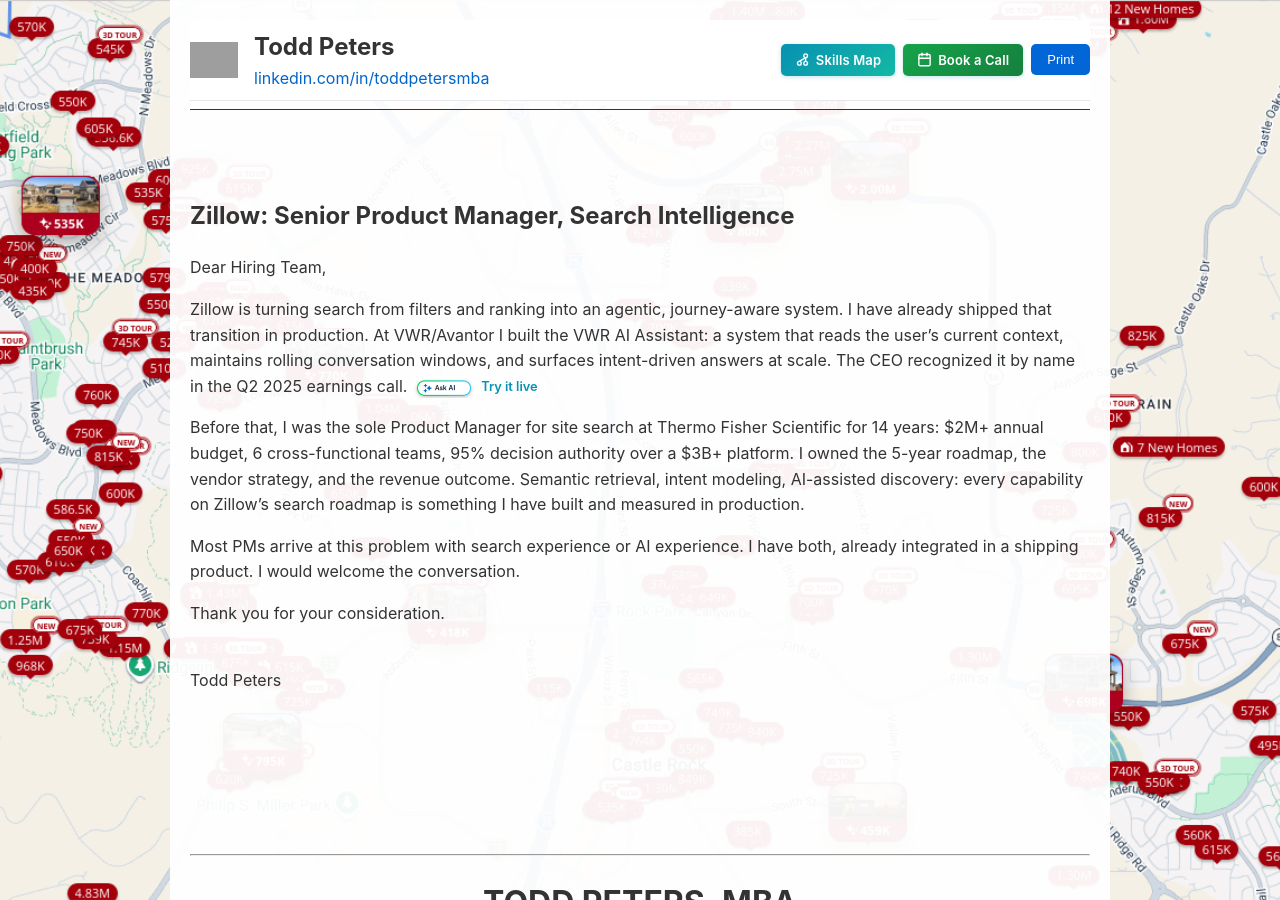
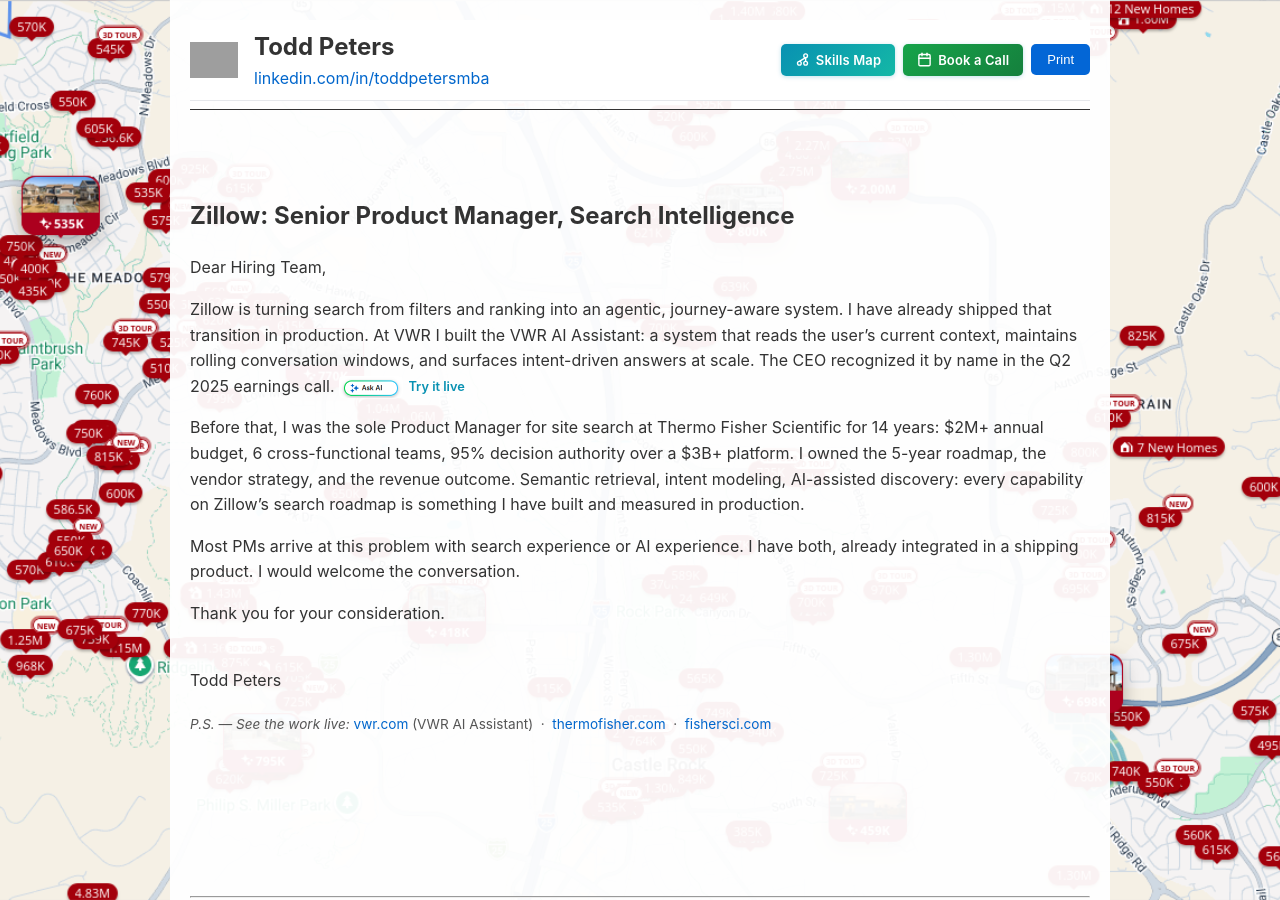
Before and after one commit to tsimech/tsimech.github.io, a Jekyll site: the page built from docs/zillow.md, in a window 1280 px wide and 900 px high. Built offline with Jekyll 4.4.1, drawn with Linux system fonts in a browser that asks for light colours; some of the changed text lies outside the part shown; grey boxes are pictures that could not be loaded.

Commit message:
Zillow: add P.S. link farm to CL + hyperlinks to company names in resume

```diff
--- a/docs/zillow.md
+++ b/docs/zillow.md
@@ -86,7 +86,7 @@ setTimeout(function() {
 
 Dear Hiring Team,
 
-Zillow is turning search from filters and ranking into an agentic, journey-aware system. I have already shipped that transition in production. At VWR/Avantor I built the VWR AI Assistant: a system that reads the user's current context, maintains rolling conversation windows, and surfaces intent-driven answers at scale. The CEO recognized it by name in the Q2 2025 earnings call. <a href="https://www.vwr.com/us/en/" target="_blank" title="Try VWR AI Assistant live on VWR.com" style="display:inline-flex;align-items:center;gap:5px;text-decoration:none;vertical-align:middle;"><img src="/vwr-ai-button.png" alt="Try it — Use AI button on VWR.com" style="height:22px;width:auto;border-radius:4px;vertical-align:middle;"> <span style="font-size:0.8em;color:#0891b2;font-weight:600;">Try it live</span></a>
+Zillow is turning search from filters and ranking into an agentic, journey-aware system. I have already shipped that transition in production. At VWR I built the VWR AI Assistant: a system that reads the user's current context, maintains rolling conversation windows, and surfaces intent-driven answers at scale. The CEO recognized it by name in the Q2 2025 earnings call. <a href="https://www.vwr.com/us/en/" target="_blank" title="Try VWR AI Assistant live on VWR.com" style="display:inline-flex;align-items:center;gap:5px;text-decoration:none;vertical-align:middle;"><img src="/vwr-ai-button.png" alt="Try it — Use AI button on VWR.com" style="height:22px;width:auto;border-radius:4px;vertical-align:middle;"> <span style="font-size:0.8em;color:#0891b2;font-weight:600;">Try it live</span></a>
 
 Before that, I was the sole Product Manager for site search at Thermo Fisher Scientific for 14 years: $2M+ annual budget, 6 cross-functional teams, 95% decision authority over a $3B+ platform. I owned the 5-year roadmap, the vendor strategy, and the revenue outcome. Semantic retrieval, intent modeling, AI-assisted discovery: every capability on Zillow's search roadmap is something I have built and measured in production.
 
@@ -96,6 +96,8 @@ Thank you for your consideration.
 <br><br>
 
 Todd Peters
+
+<p style="font-size:0.85em;color:#555;margin-top:1.5em;"><em>P.S. — See the work live:</em> <a href="https://www.vwr.com/us/en/" target="_blank">vwr.com</a> (VWR AI Assistant) &nbsp;·&nbsp; <a href="https://www.thermofisher.com/us/en/home.html" target="_blank">thermofisher.com</a> &nbsp;·&nbsp; <a href="https://www.fishersci.com/us/en/home.html" target="_blank">fishersci.com</a></p>
 
 <br><br><br><br><br>
 
@@ -148,7 +150,7 @@ Seeking to leverage search intelligence and AI product expertise to drive measur
 
 <hr>
 
-### VWR/AVANTOR / INSIGHT GLOBAL | Castle Pines, CO (Remote)
+### [VWR](https://www.vwr.com/us/en/) / INSIGHT GLOBAL | Castle Pines, CO (Remote)
 **Sr. Product Manager, Site Search and AI** | June 2024 - January 2026
 
 Product Manager of record for site search and conversational AI at a global digital commerce platform; shipped enterprise-grade conversational AI assistant and search relevance improvements to production across B2B markets in North America.
@@ -161,7 +163,7 @@ Product Manager of record for site search and conversational AI at a global digi
 
 <hr>
 
-### THERMO FISHER SCIENTIFIC | Carlsbad, CA (Remote)
+### [THERMO FISHER SCIENTIFIC](https://www.thermofisher.com/us/en/home.html) | Carlsbad, CA (Remote)
 **Sr. Product Manager, Search and Selection** | 2021 - June 2024
 
 Sole Product Manager on a $3B+ digital commerce revenue channel (thermofisher.com, fishersci.com) across 10M+ product catalog with 95% decision authority; directed 30 team members across 6 functions and a $1-2M annual budget.
```
